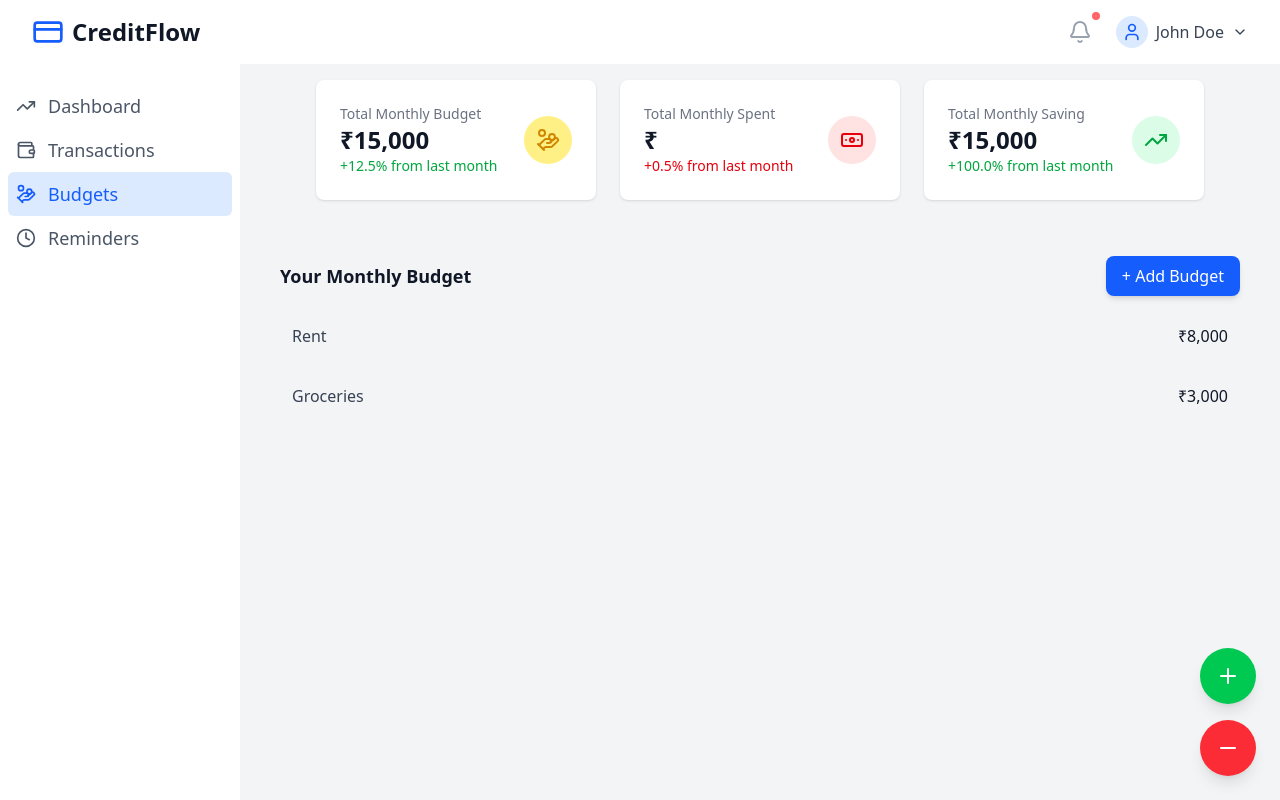
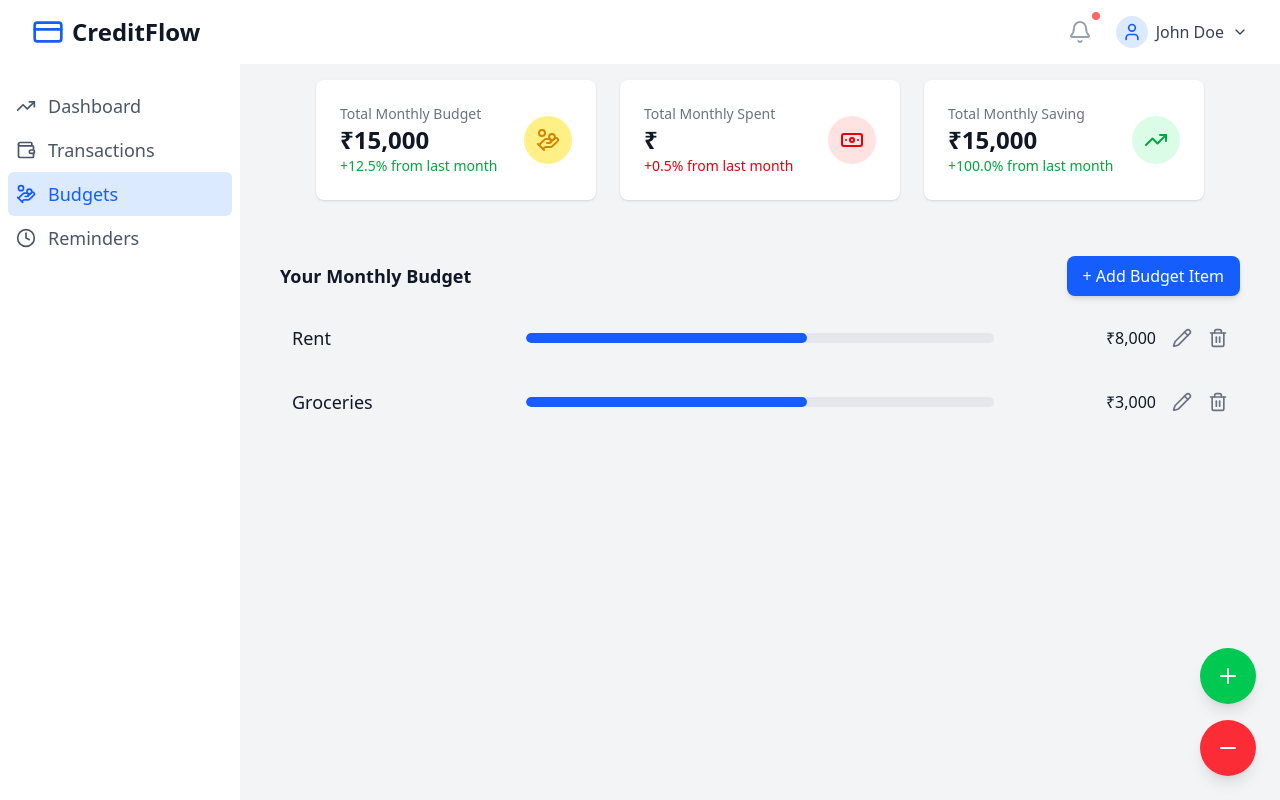
Before and after one commit to ramji023/CreditFlow, a React (Vite) app: page /home/budget in a window 1280 px wide. Built offline with nearby package versions, Linux system fonts and the light colour scheme.

Commit message:
update Budget component

```diff
--- /dev/null
+++ b/src/components/budgets/AddBudget.jsx
@@ -0,0 +1,11 @@
+import categories from "../../utils/categories"
+
+const AddBudget = () => {
+
+
+    return (<>
+
+    </>)
+}
+
+export default AddBudget;
--- a/src/components/budgets/Budget.jsx
+++ b/src/components/budgets/Budget.jsx
@@ -1,10 +1,11 @@
 import { useState } from "react";
+import {Pencil,Trash2} from "lucide-react"
 
 const Budget = () => {
     const [budgetItems, setBudgetItems] = useState([
         { name: "Rent", amount: "₹8,000" },
         { name: "Groceries", amount: "₹3,000" }
-    ]); // Empty array means no budget added yet
+    ]);
 
     return (
         <>
@@ -21,24 +22,51 @@ const Budget = () => {
                 </div>
             ) : (
                 // Budget exists
-                <div className=" p-6">
+                <div className="p-6">
                     <div className="flex justify-between items-center mb-4">
                         <h1 className="text-lg font-semibold text-gray-900">Your Monthly Budget</h1>
                         {/* Button appears in the top-right when budget exists */}
                         <button className="px-4 py-2 bg-blue-600 text-white font-medium rounded-lg shadow-md hover:bg-blue-700 transition">
-                            + Add Budget
+                            + Add Budget Item
                         </button>
                     </div>
 
                     {/* List of budget items */}
                     <ul className="space-y-3">
                         {budgetItems.map((item, index) => (
-                            <li key={index} className="flex justify-between p-3 bg-gray-100 rounded-md">
-                                <span className="text-gray-700">{item.name}</span>
-                                <span className="font-medium text-gray-900">{item.amount}</span>
+                            <li
+                                key={index}
+                                className="flex items-center justify-between p-3 bg-gray-100"
+                            >
+                                {/* Category Name */}
+                                <span className="text-lg font-medium text-gray-900 w-1/4">{item.name}</span>
+
+                                {/* Progress Bar */}
+                                <div className="w-1/2 bg-gray-200 rounded-full h-2.5 overflow-hidden">
+                                    <div
+                                        className="bg-blue-600 h-2.5 rounded-full transition-all"
+                                        style={{ width: "60%" }}
+                                    ></div>
+                                </div>
+
+                                {/* Amount & Icons */}
+                                <div className="flex items-center gap-4 w-1/4 justify-end">
+                                    <span className="font-medium text-gray-900">{item.amount}</span>
+
+                                    {/* Edit Button */}
+                                    <button className="text-gray-500 hover:text-blue-600">
+                                        <Pencil className="w-5 h-5" />
+                                    </button>
+
+                                    {/* Delete Button */}
+                                    <button className="text-gray-500 hover:text-red-600">
+                                        <Trash2 className="w-5 h-5" />
+                                    </button>
+                                </div>
                             </li>
                         ))}
                     </ul>
+
                 </div>
             )}
         </>
```
